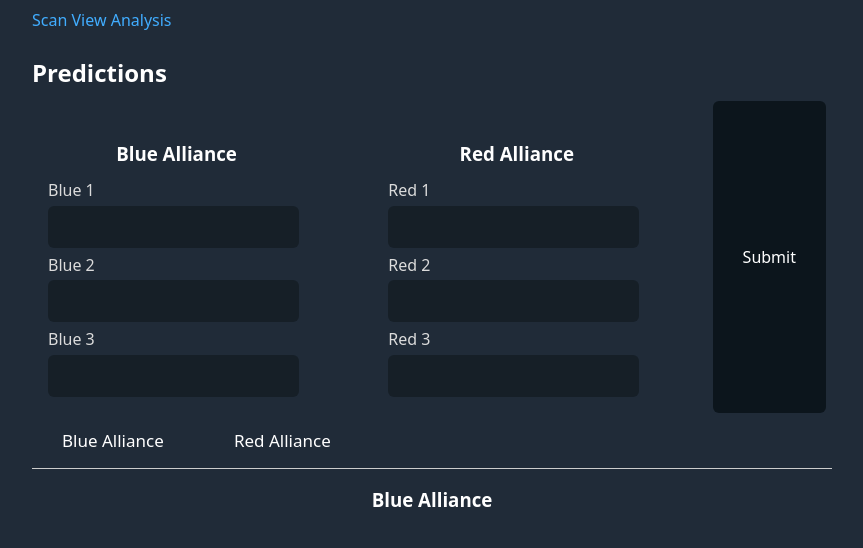
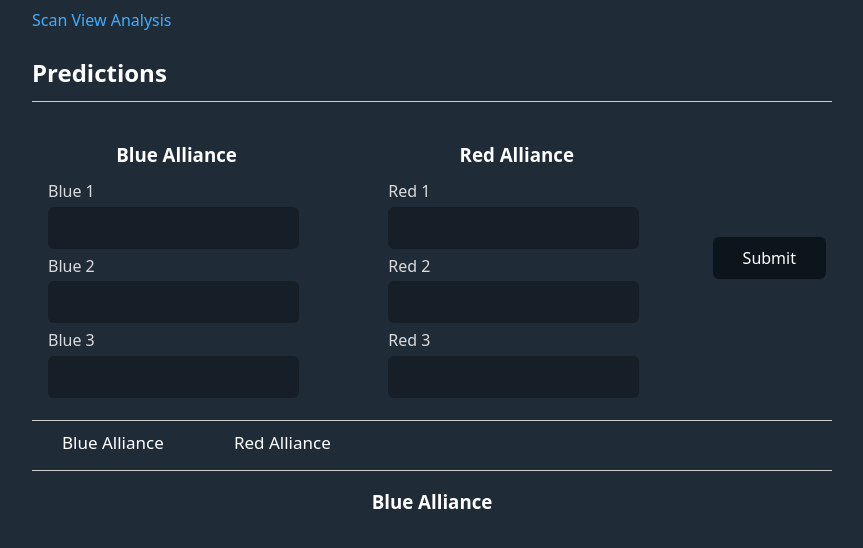
Before and after one commit to Team-1280/FIRSTScouting, a website: page src/analysis.html in a window 1280 px wide. Shown: the part 76-624 px from the top of the page, without its empty margins (208-1071 px from the left). Drawn offline with Linux system fonts and the light colour scheme.

Commit message:
feat: ui updates

```diff
--- a/src/analysis.html
+++ b/src/analysis.html
@@ -37,6 +37,13 @@
             #alliances {
                 display: flex;
                 justify-content: space-between;
+                border-top: 1px solid #ccc;
+                border-bottom: 1px solid #ccc;
+            }
+
+            #alliances input[type="submit"] {
+                height: 5%;
+                align-self: center;
             }
 
             #blueAlliance,
```
